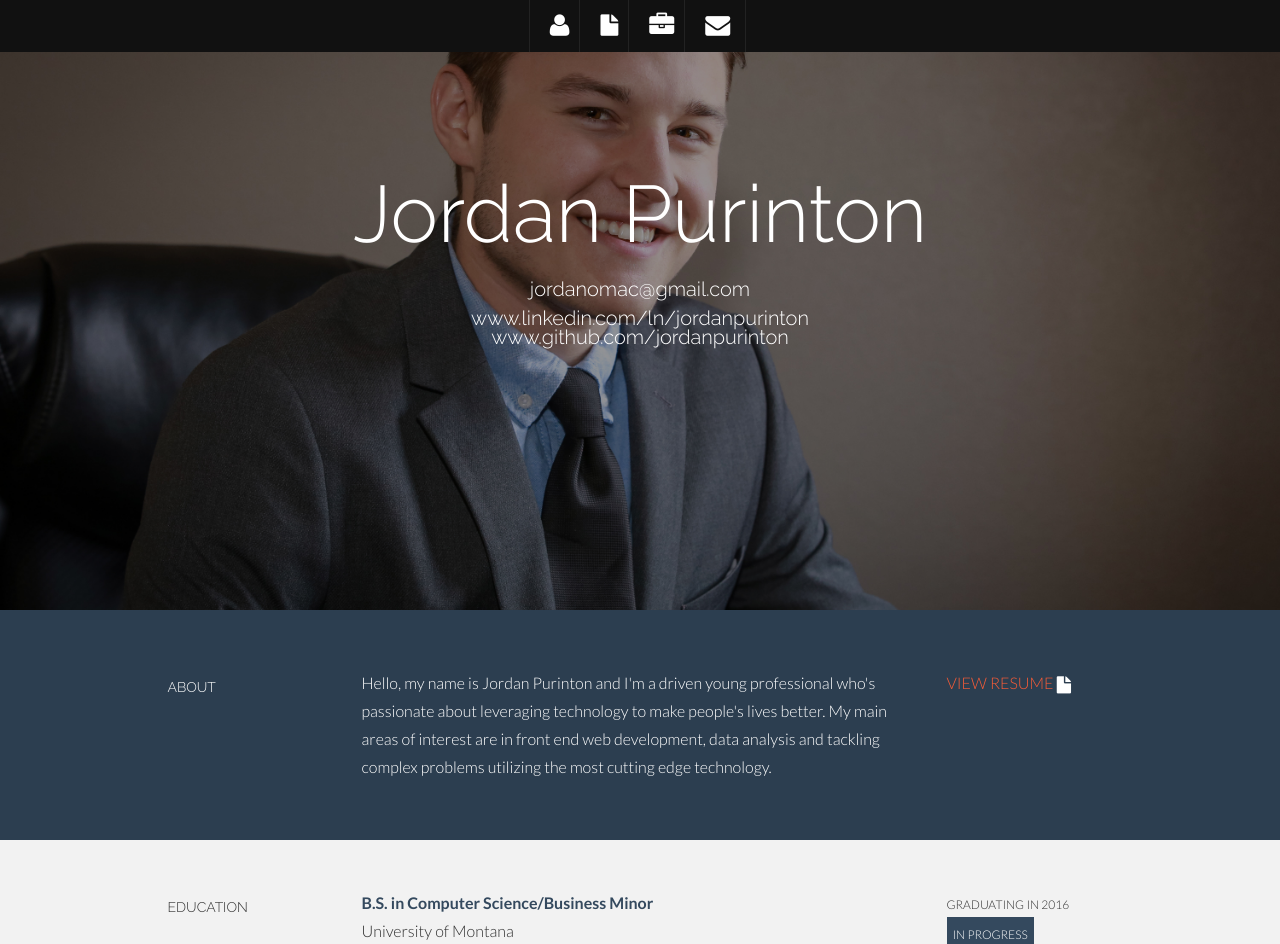
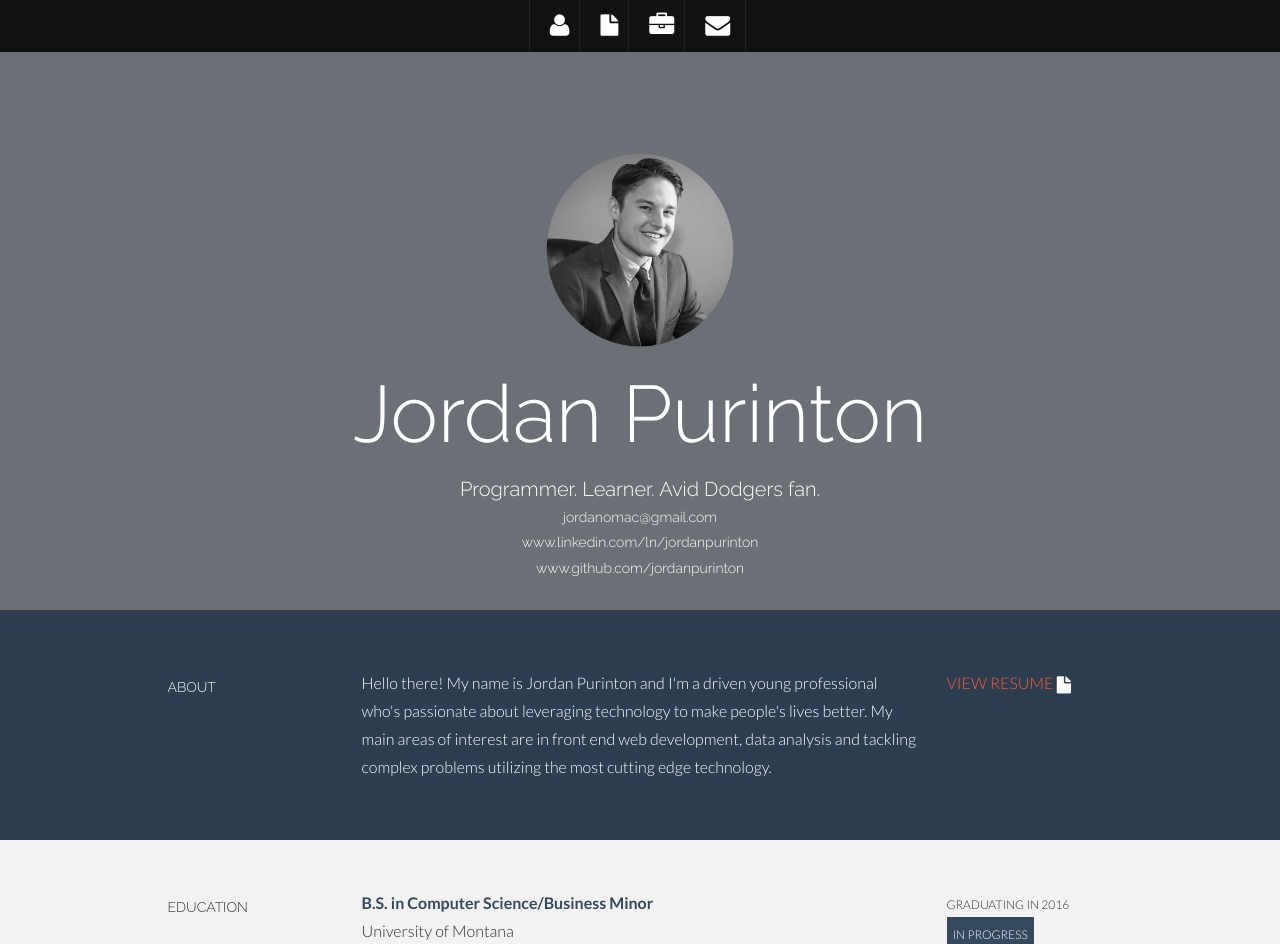
Before and after one commit to jordanpurinton/jordanpurinton.github.io, a PHP site: page / in a window 1280 px wide. Shown: the top 944 px of the page. Run offline with PHP 8.4, Linux system fonts and the light colour scheme.

Commit message:
add new picture, reformat contact and description info

```diff
--- a/Theme/assets/css/main.css
+++ b/Theme/assets/css/main.css
@@ -81,14 +81,21 @@ a:after {
 }
 
 .image img:hover {
-    position:absolute;
-    z-index: 99;
-	-webkit-transform:scale(1.3); /* Safari and Chrome */
-	-moz-transform:scale(1.3); /* Firefox */
-	-ms-transform:scale(1.3); /* IE 9 */
-	-o-transform:scale(1.3); /* Opera */
-	transform:scale(1.3);
+	position: absolute;
+	z-index: 99;
+	-webkit-transform: scale(1.3); /* Safari and Chrome */
+	-moz-transform: scale(1.3); /* Firefox */
+	-ms-transform: scale(1.3); /* IE 9 */
+	-o-transform: scale(1.3); /* Opera */
+	transform: scale(1.3);
 }
+
+#circlepic {
+	top: 100px;
+	zoom: 30%;
+
+}
+
 
 
 /*---------------------------------------------------
--- a/index.html
+++ b/index.html
@@ -63,10 +63,12 @@
     <div class="container">
         <div class="row centered">
             <div class="col-lg-12">
+                <img src="Theme/assets/img/jordan-purinton-pic.png" id="circlepic"</img>
                 <h1>Jordan Purinton</h1>
-                <h3>jordanomac@gmail.com</h3>
-                <h3 style="margin: -3px;">www.linkedin.com/ln/jordanpurinton</h3>
-                <h3 style="margin: -3px;">www.github.com/jordanpurinton</h3>
+                <h3 style="color: #ffffff"style="padding-bottom: 50%">Programmer. Learner. Avid Dodgers fan.</h3>
+                <h5 style="color: #ffffff">jordanomac@gmail.com</h5>
+                <h5 style="color: #ffffff">www.linkedin.com/ln/jordanpurinton</h5>
+                <h5 style="color: #ffffff">www.github.com/jordanpurinton</h5>
             </div><!--/.col-lg-12 -->
         </div><!--/.row -->
     </div><!--/.container -->
@@ -82,7 +84,7 @@
                 <h5>ABOUT</h5>
             </div>
             <div class="col-lg-6">
-                <p>Hello, my name is Jordan Purinton and I'm a driven young professional who's passionate about
+                <p>Hello there! My name is Jordan Purinton and I'm a driven young professional who's passionate about
                     leveraging technology to make people's lives better. My main areas of interest are in front end
                     web development, data analysis and tackling complex problems utilizing the most cutting edge
                     technology. </p>
```
Also changed, not shown: Theme/assets/img/header-bg.jpg, Theme/assets/img/jordan-purinton-pic.png (added).
